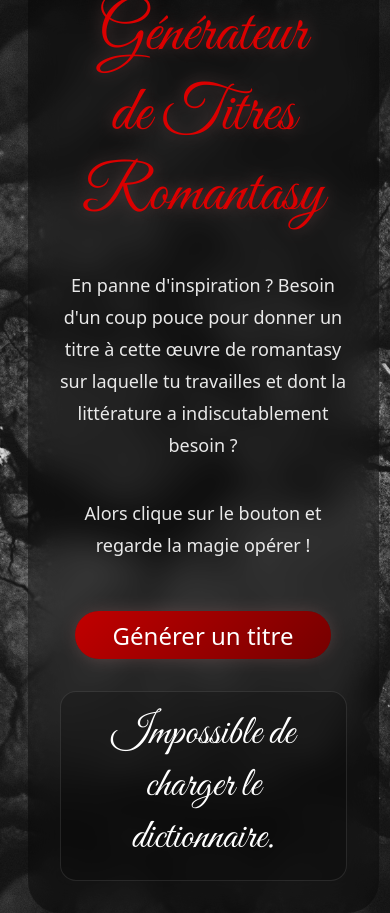
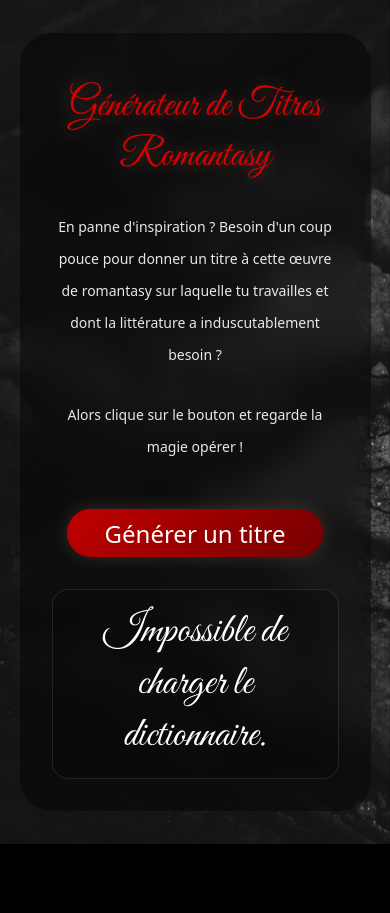
Before and after one commit to shutUpandRead/shutupandread.github.io, a plain HTML site: page index.html in a window 390 px wide. After the commit the page ends 844 px from the top, so only its background shows below. Drawn offline with Linux system fonts and the light colour scheme; no server answers.

Commit message:
feat: responsive adjustments for phones

```diff
--- a/index.html
+++ b/index.html
@@ -15,15 +15,29 @@
         box-sizing: border-box;
         font-family: system-ui, -apple-system, BlinkMacSystemFont, 'Segoe UI', Roboto, Oxygen, Ubuntu, Cantarell, 'Open Sans', 'Helvetica Neue', sans-serif;
     }
+    html {
+        background-color: black;
+    }
     body {
+        color: white;
+        margin: 0;
+        padding: 0;
+    }
+    #bg-fixed {
+      position: fixed;
+      margin: 0;
+      padding: 0;
+      top: 0;
+      left: 0;
+      width: 100%;
+      height: 100%;
       background-image: url("assets/bg-4k.jpg");
       background-size: cover;
-        background-attachment: fixed;
-        color: white;
+      z-index: -1; /* Permet de le placer derrière le contenu */
     }
     #main-wrapper {
       width: 100vw;
-        height: 100vh;
+      min-height: 100vh;
       display: flex;
       flex-direction: column;
       align-items: center;
@@ -32,6 +46,7 @@
     #card {
       width: 90%;
       padding: 32px;
+      margin: 32px;
       max-width: 800px;
       background-color: rgba(0,0,0,.4);
       backdrop-filter: blur(16px);
@@ -46,11 +61,17 @@
       border: 1px solid rgba(255, 255, 255, .1);
       background: rgba(0, 0, 0, .2);
       border-radius: 16px;
+    }
+    #result > div {
       font-size: 2.6rem;
       text-align: center;
       font-family: "Great Vibes", cursive;
       font-weight: 400;
       font-style: normal;
+      text-align: center;
+    }
+    #result:not(:has(*)) {
+      visibility: hidden;
     }
     button {
       width: 48px;
@@ -85,16 +106,28 @@
       font-size: 1.125rem;
       color: rgba(255, 255, 255, .9);
     }
+    @media only screen and (max-width: 600px) {
+      h1 {
+        font-size: 2.5rem;
+      }
+      p {
+        font-size: .875rem;
+      }
+      #result > span {
+        font-size: 2rem;
+      }
+    }
 
 </style>
 <body>
+  <div id="bg-fixed"></div>
 <div id="main-wrapper">
     <div id="card">
         <h1>Générateur de Titres Romantasy</h1>
-        <p>En panne d'inspiration ? Besoin d'un coup pouce pour donner un titre à cette œuvre de romantasy sur laquelle tu travailles et dont la littérature a indiscutablement besoin ? </p>
+        <p>En panne d'inspiration ? Besoin d'un coup pouce pour donner un titre à cette œuvre de romantasy sur laquelle tu travailles et dont la littérature a induscutablement besoin ? </p>
         <p>Alors clique sur le bouton et regarde la magie opérer !</p>
         <button id="button">Générer un titre</button>
-        <div id="result">&nbsp;</div>
+        <div id="result"></div>
     </div>
 </div>
 
@@ -113,12 +146,12 @@
           // Active button after dictionnary loaded
           btnEl.addEventListener('click', () => {
             const newTitle = generateTitle(dict);
-            resultEl.textContent = newTitle;
+            resultEl.innerHTML = `<div> ${newTitle} </div>`;
           });
         })
         .catch(error => {
           console.error("Erreur lors du chargement du YAML :", error);
-          resultEl.textContent = "Impossible de charger le dictionnaire.";
+          resultEl.innerHTML = "<div>Impossible de charger le dictionnaire.</div>";
         });
 
       // Generate a title
```
Lines whose indentation alone changed are shown as unchanged.
